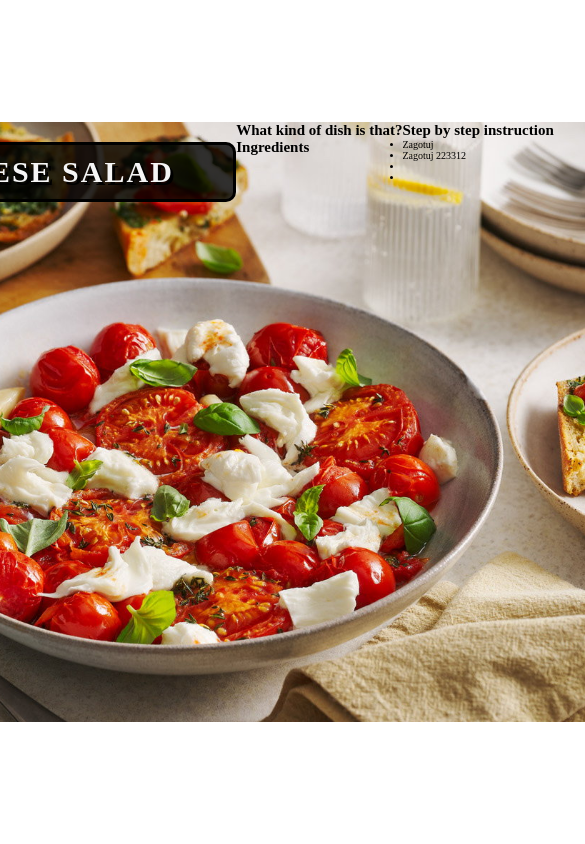
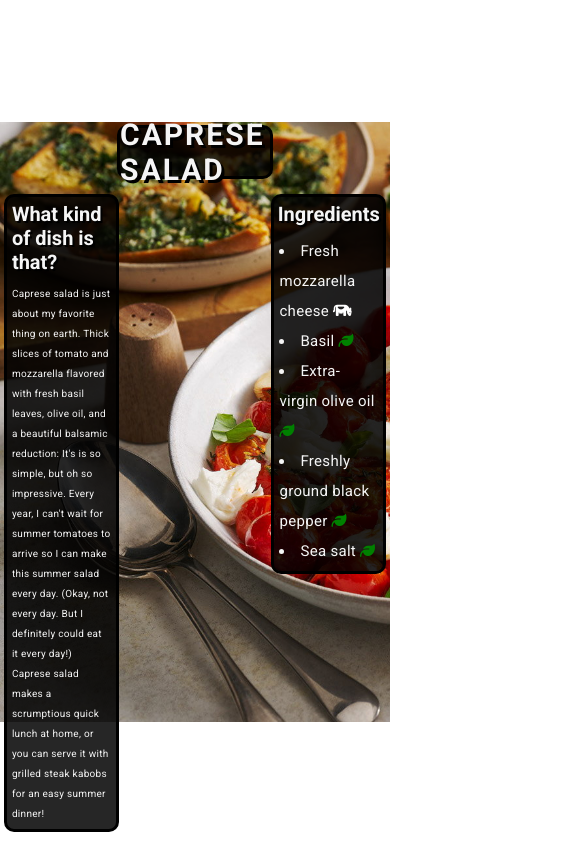
Before and after one commit to Aclyoneus/Recipe, a plain HTML site: page index.html in a window 390 px wide. Shown: the top 844 px of the page, 585 px wide, since content can reach past the window. Drawn offline with Linux system fonts and the light colour scheme.

Commit message:
Made all parts of the recipe, but not very responsive yet

```diff
--- a/index.html
+++ b/index.html
@@ -2,30 +2,50 @@
 <html lang="en">
 <head>
     <meta charset="UTF-8">
-    <title>Title</title>
+    <title>Caprese Salad</title>
+    <link rel="preconnect" href="https://fonts.googleapis.com">
+    <link rel="preconnect" href="https://fonts.gstatic.com" crossorigin>
+    <link href="https://fonts.googleapis.com/css2?family=Roboto:ital,wght@0,400;0,700;1,700&display=swap" rel="stylesheet">
     <link href="style.css" rel="stylesheet">
+    <script src="https://kit.fontawesome.com/9f8eebfb89.js" crossorigin="anonymous"></script>
 </head>
 <body>
     <main class="recipe">
         <header class="header">
+            <div class="header-container">
                 <h1 class="header-text">Caprese Salad</h1>
+            </div>
         </header>
         <section class="dish">
-           <div class="dish-description">
-               <h2 class="dish-description-header">What kind of dish is that?</h2>
-           </div>
-            <div class="dish-ingredients">
-                <h2 class="dish-ingredients-header">Ingredients</h2>
-            </div>
+           <article class="dish-description">
+                   <div class="dish-container container">
+                   <h2 class="dish-description-header">What kind of dish is that?</h2>
+                   <p class="dish-description-text">Caprese salad is just about my favorite thing on earth. Thick slices of tomato and mozzarella flavored with fresh basil leaves, olive oil, and a beautiful balsamic reduction: It's is so simple, but oh so impressive. Every year, I can't wait for summer tomatoes to arrive so I can make this summer salad every day. (Okay, not every day. But I definitely could eat it every day!) Caprese salad makes a scrumptious quick lunch at home, or you can serve it with grilled steak kabobs for an easy summer dinner! </p>
+               </div>
+           </article>
+            <article class="dish-ingredients">
+                <div class="dish-container container">
+                    <h2 class="dish-ingredients-header">Ingredients</h2>
+                    <ul class="dish-ingredients-list list">
+                        <li class="dish-ingredients-entry">Fresh mozzarella cheese <i class="fa-solid fa-cow animal"></i></li>
+                        <li class="dish-ingredients-entry">Basil <i class="fa-solid fa-leaf vegan"></i></li>
+                        <li class="dish-ingredients-entry">Extra-virgin olive oil <i class="fa-solid fa-leaf vegan"></i></li>
+                        <li class="dish-ingredients-entry">Freshly ground black pepper <i class="fa-solid fa-leaf vegan"></i></li>
+                        <li class="dish-ingredients-entry">Sea salt <i class="fa-solid fa-leaf vegan"></i></li>
+                    </ul>
+                </div>
+            </article>
         </section>
         <section class="instruction">
-            <h2 class="instruction-header">Step by step instruction</h2>
-            <ul class="instruction-list">
-                <li class="instruction-step">Zagotuj</li>
-                <li class="instruction-step">Zagotuj 223312</li>
-                <li class="instruction-step"></li>
-                <li class="instruction-step"></li>
-            </ul>
+            <div class="instruction-container container">
+                <h2 class="instruction-header">Step by step instruction</h2>
+                <ol class="instruction-list list">
+                    <li class="instruction-step"><b>Place the tomatoes and mozzarella on a platter.</b> Arrange tomatoes and mozzarella on a platter in an alternating pattern.</li>
+                    <li class="instruction-step"><b>Top with the basil leaves.</b> Scatter the basil leaves over the tomatoes and mozzarella.</li>
+                    <li class="instruction-step"><b>Season with flaky salt and black pepper.</b> Sprinkle with a generous pinch of flaky salt and several grinds of black pepper, to taste</li>
+                    <li class="instruction-step"><b>Drizzle with the Extra-virgin olive oil.</b> Drizzle the olive oil and balsamic glaze over the tomatoes, mozzarella, and basil. Serve immediately.</li>
+                </ol>
+            </div>
         </section>
 
     </main>
--- a/style.css
+++ b/style.css
@@ -5,6 +5,7 @@
 }
 
 html {
+    font-family: "Roboto", sans-serif;
     font-size: 62.5%;
     height: 100%;
     width: 100%;
@@ -16,28 +17,101 @@ html {
 .recipe {
     background-image: url("img/Caprese.jpg");
     background-size: cover;
-    width: 1000px;
+    max-width: 1000px;
     height: 600px;
-    display: flex;
-    justify-content: center;
 }
 
 .header {
-    margin-top: 2%;
     height: 10%;
-    width: 40%;
-    background-color: rgba(0, 0, 0, 0.8);
     display: flex;
     justify-content: center;
     align-items: center;
+}
+
+.header-container {
+    height: 90%;
+    width: 40%;
+    display: flex;
+    justify-content: center;
+    align-items: center;
+    background-color: rgba(0, 0, 0, 0.8);
     border: 3px solid black;
     border-radius: 10px;
-    letter-spacing: 2px;
-    text-transform: uppercase;
 }
 
 .header-text {
     color: whitesmoke;
     font-size: 3rem;
     text-shadow: 3px 3px black;
+    letter-spacing: 2px;
+    text-transform: uppercase;
 }
+
+.dish {
+    margin: 1%;
+    display: flex;
+    justify-content: space-between;
+}
+
+.dish-description, .dish-ingredients {
+    width: 30%;
+    margin-top: 2%;
+    color: whitesmoke;
+    background-color: rgba(0, 0, 0, 0.85);
+    border: 3px solid black;
+    border-radius: 10px;
+}
+
+.dish-ingredients {
+    height: 15%;
+}
+
+.container {
+    padding: 5px 5px;
+}
+
+.dish-description-header, .dish-ingredients-header, .instruction-header {
+    font-size: 2rem;
+    display: flex;
+    justify-content: center;
+    margin-bottom: 10px;
+    text-shadow: 2px 2px black;
+}
+
+.dish-description-text {
+    font-size: 1rem;
+    line-height: 2rem;
+    letter-spacing: .3px;
+}
+
+.dish-ingredients-entry, .instruction-step {
+    font-size: 1.5rem;
+    line-height: 3rem;
+    letter-spacing: .3px;
+}
+
+.list {
+    list-style-position: inside;
+}
+
+.animal {
+    color: white;
+}
+
+.vegan {
+    color: green;
+}
+
+.instruction {
+    display: flex;
+    justify-content: center;
+}
+
+.instruction-container {
+    width: 80%;
+    margin-top: 3%;
+    color: whitesmoke;
+    background-color: rgba(0, 0, 0, 0.85);
+    border: 3px solid black;
+    border-radius: 10px;
+}
```
Also changed, not shown: img/leaf-svgrepo-com.svg (added).
